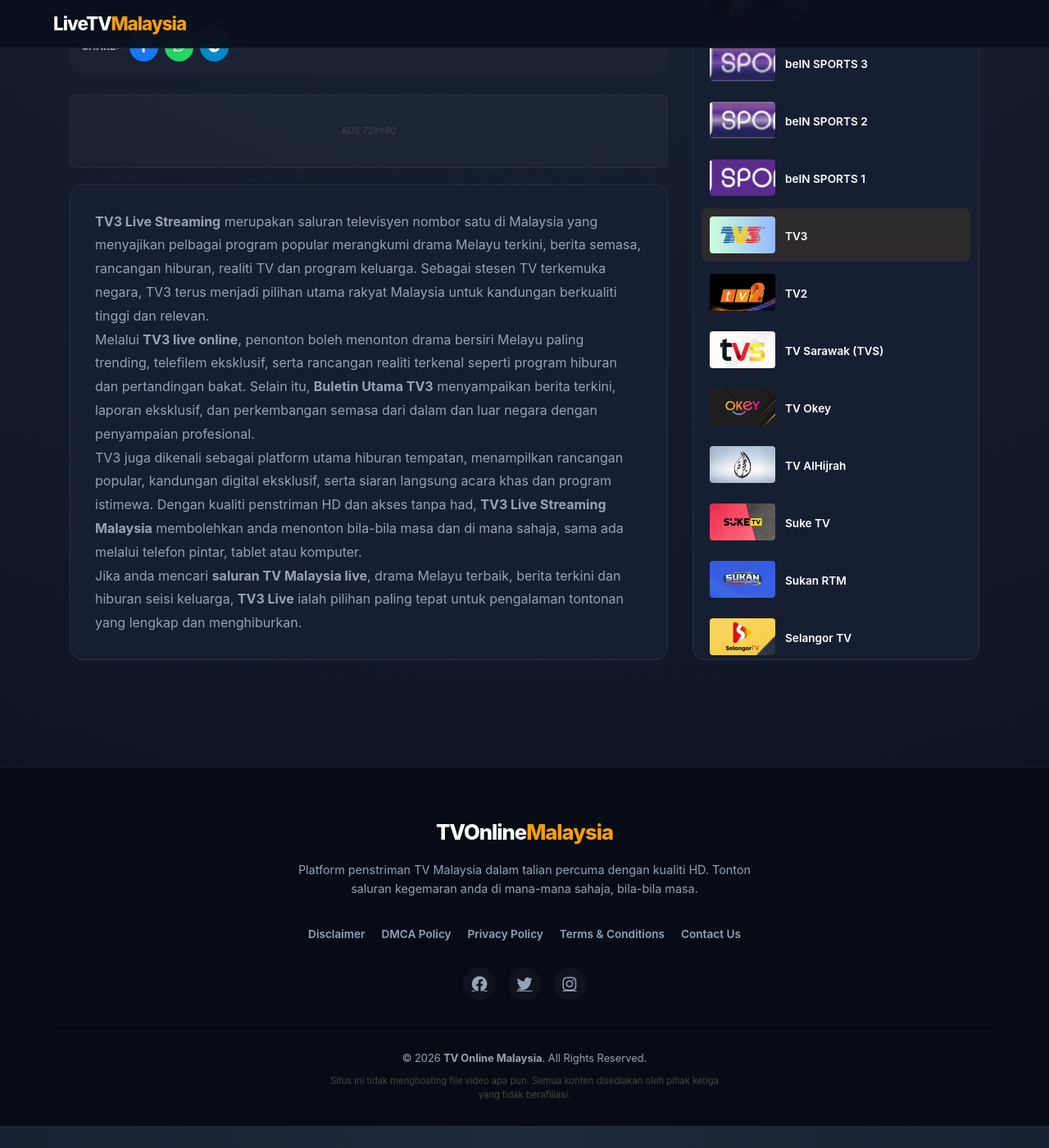
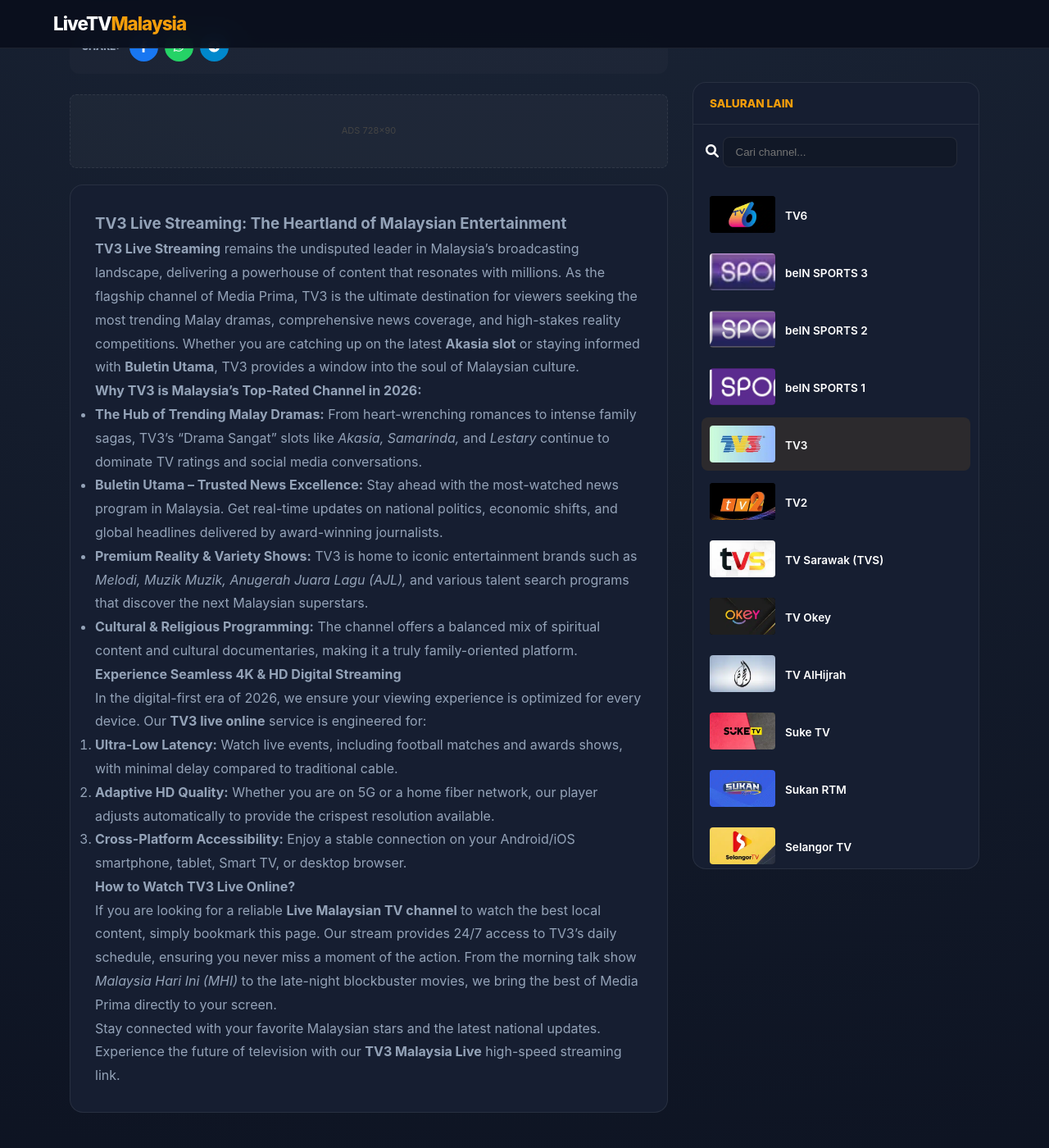
Before and after one commit to goomalay/goomalay.github.io, a Jekyll site: the page built from _posts/2025-03-23-tv3-live.md, in a window 1280 px wide and 1400 px high, scrolled down 706 px. Shown: the whole window at 82% size. Built offline with Jekyll 4.4.1, drawn with Linux system fonts in a browser that asks for light colours; comment, search, counter and statistics services are not loaded; before the commit the page ends 2079 px from its top, so only the background shows below that; some of the changed text lies outside the part shown.

Commit message:
Update 2025-03-23-tv3-live.md

```diff
--- a/_posts/2025-03-23-tv3-live.md
+++ b/_posts/2025-03-23-tv3-live.md
@@ -1,19 +1,32 @@
 ---
 layout: post
 title: "TV3"
-seo_title: "Tonton TV3 Live Streaming Online - Drama Melayu, Berita & Hiburan Popular"
-description: "Tonton TV3 live streaming online secara percuma. Saksikan drama Melayu popular, Buletin Utama, rancangan hiburan, realiti TV dan program terbaik Malaysia."
-program: "TV3 Live - Drama Melayu, Berita Terkini & Hiburan No.1 Malaysia"
+seo_title: "Watch TV3 Live Streaming Online - No.1 Malay Dramas, News & Popular Shows"
+description: "Stream TV3 live online for free in HD. Catch the latest Malay dramas, Buletin Utama news, and Malaysia's top reality TV shows with 24/7 high-speed access."
+program: "TV3 Live - Leading Malay Dramas, Breaking News & Premier Entertainment"
 video_id: "/dash/?id=TV3"
 image: "assets/img/TV3.webp"
 category: "Live TV Malaysia"
 permalink: /tv3-live/
 ---
 
-**TV3 Live Streaming** merupakan saluran televisyen nombor satu di Malaysia yang menyajikan pelbagai program popular merangkumi drama Melayu terkini, berita semasa, rancangan hiburan, realiti TV dan program keluarga. Sebagai stesen TV terkemuka negara, TV3 terus menjadi pilihan utama rakyat Malaysia untuk kandungan berkualiti tinggi dan relevan.
+### TV3 Live Streaming: The Heartland of Malaysian Entertainment
 
-Melalui **TV3 live online**, penonton boleh menonton drama bersiri Melayu paling trending, telefilem eksklusif, serta rancangan realiti terkenal seperti program hiburan dan pertandingan bakat. Selain itu, **Buletin Utama TV3** menyampaikan berita terkini, laporan eksklusif, dan perkembangan semasa dari dalam dan luar negara dengan penyampaian profesional.
+**TV3 Live Streaming** remains the undisputed leader in Malaysia’s broadcasting landscape, delivering a powerhouse of content that resonates with millions. As the flagship channel of Media Prima, TV3 is the ultimate destination for viewers seeking the most trending Malay dramas, comprehensive news coverage, and high-stakes reality competitions. Whether you are catching up on the latest **Akasia slot** or staying informed with **Buletin Utama**, TV3 provides a window into the soul of Malaysian culture.
 
-TV3 juga dikenali sebagai platform utama hiburan tempatan, menampilkan rancangan popular, kandungan digital eksklusif, serta siaran langsung acara khas dan program istimewa. Dengan kualiti penstriman HD dan akses tanpa had, **TV3 Live Streaming Malaysia** membolehkan anda menonton bila-bila masa dan di mana sahaja, sama ada melalui telefon pintar, tablet atau komputer.
+#### Why TV3 is Malaysia's Top-Rated Channel in 2026:
+*   **The Hub of Trending Malay Dramas:** From heart-wrenching romances to intense family sagas, TV3's "Drama Sangat" slots like *Akasia, Samarinda,* and *Lestary* continue to dominate TV ratings and social media conversations.
+*   **Buletin Utama – Trusted News Excellence:** Stay ahead with the most-watched news program in Malaysia. Get real-time updates on national politics, economic shifts, and global headlines delivered by award-winning journalists.
+*   **Premium Reality & Variety Shows:** TV3 is home to iconic entertainment brands such as *Melodi, Muzik Muzik, Anugerah Juara Lagu (AJL),* and various talent search programs that discover the next Malaysian superstars.
+*   **Cultural & Religious Programming:** The channel offers a balanced mix of spiritual content and cultural documentaries, making it a truly family-oriented platform.
 
-Jika anda mencari **saluran TV Malaysia live**, drama Melayu terbaik, berita terkini dan hiburan seisi keluarga, **TV3 Live** ialah pilihan paling tepat untuk pengalaman tontonan yang lengkap dan menghiburkan.
+#### Experience Seamless 4K & HD Digital Streaming
+In the digital-first era of 2026, we ensure your viewing experience is optimized for every device. Our **TV3 live online** service is engineered for:
+1.  **Ultra-Low Latency:** Watch live events, including football matches and awards shows, with minimal delay compared to traditional cable.
+2.  **Adaptive HD Quality:** Whether you are on 5G or a home fiber network, our player adjusts automatically to provide the crispest resolution available.
+3.  **Cross-Platform Accessibility:** Enjoy a stable connection on your Android/iOS smartphone, tablet, Smart TV, or desktop browser.
+
+#### How to Watch TV3 Live Online?
+If you are looking for a reliable **Live Malaysian TV channel** to watch the best local content, simply bookmark this page. Our stream provides 24/7 access to TV3’s daily schedule, ensuring you never miss a moment of the action. From the morning talk show *Malaysia Hari Ini (MHI)* to the late-night blockbuster movies, we bring the best of Media Prima directly to your screen.
+
+Stay connected with your favorite Malaysian stars and the latest national updates. Experience the future of television with our **TV3 Malaysia Live** high-speed streaming link.
```
